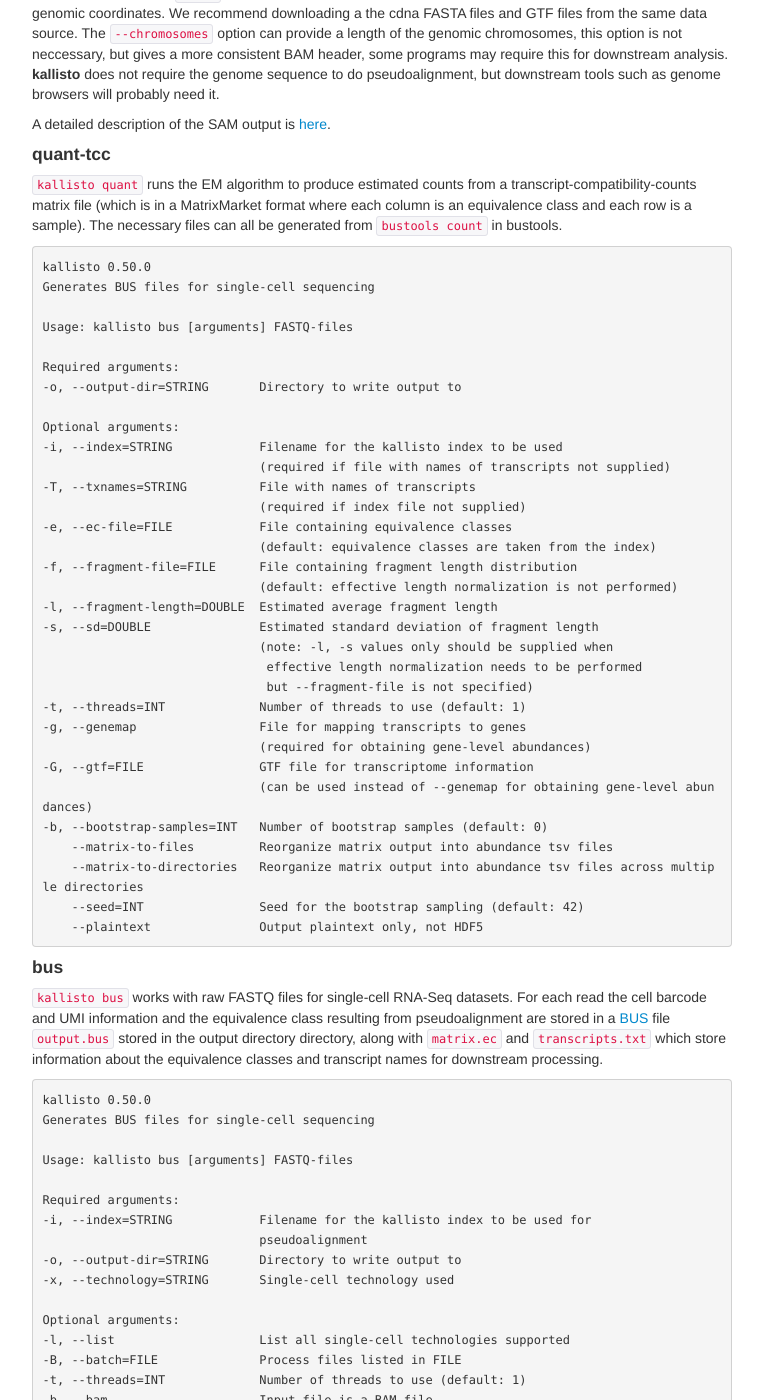
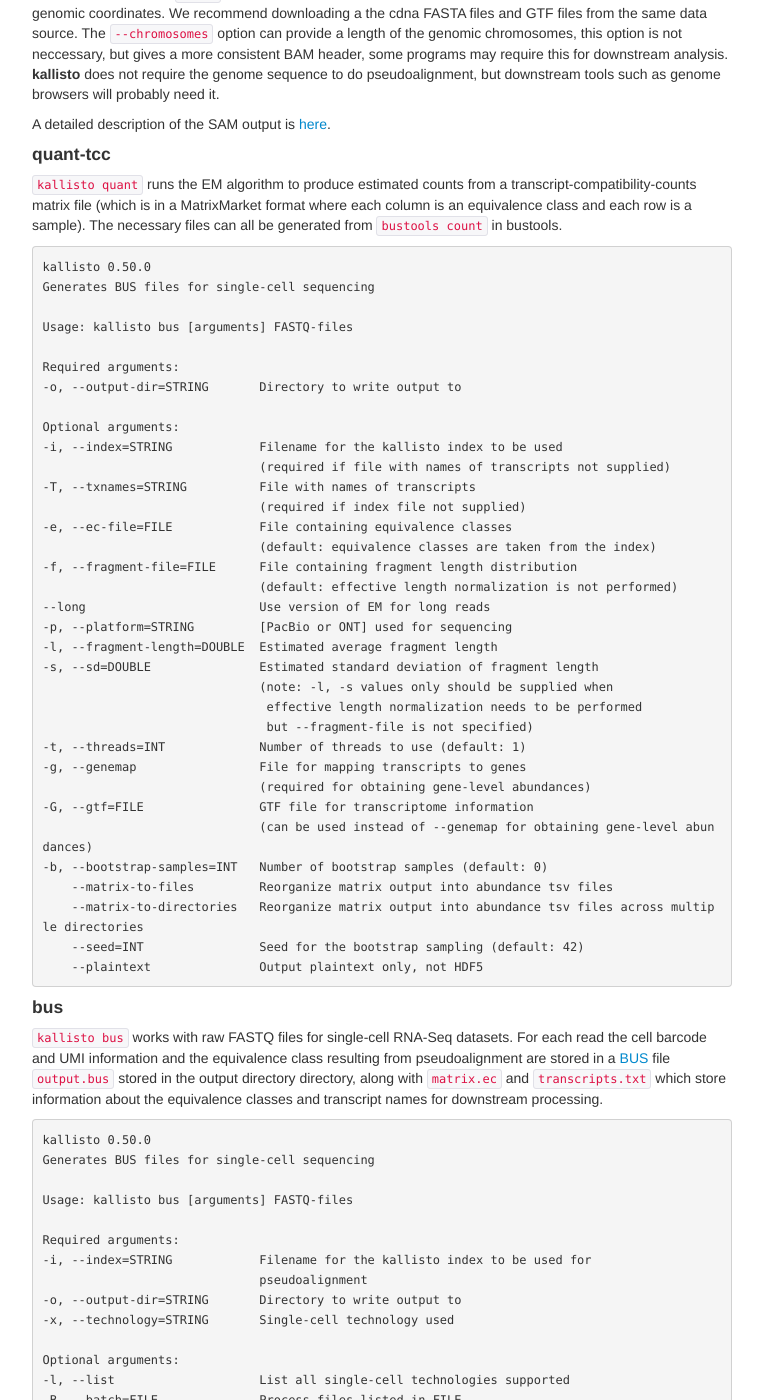
Before and after one commit to pachterlab/kallisto, a Jekyll site: the page built from manual.md, in a window 1280 px wide and 1400 px high, scrolled down 3244 px. Shown: the whole window, without its empty margins (258-1021 px from the left). Built offline with Jekyll 4.4.1, drawn with Linux system fonts in a browser that asks for light colours; some of the changed text lies outside the part shown.

Commit message:
add --long

```diff
--- a/manual.md
+++ b/manual.md
@@ -189,6 +189,8 @@ Optional arguments:
                               (default: equivalence classes are taken from the index)
 -f, --fragment-file=FILE      File containing fragment length distribution
                               (default: effective length normalization is not performed)
+--long                        Use version of EM for long reads
+-p, --platform=STRING         [PacBio or ONT] used for sequencing
 -l, --fragment-length=DOUBLE  Estimated average fragment length
 -s, --sd=DOUBLE               Estimated standard deviation of fragment length
                               (note: -l, -s values only should be supplied when
@@ -235,6 +237,7 @@ Optional arguments:
     --rf-stranded             Strand specific reads for UMI-tagged reads, first read reverse
     --unstranded              Treat all read as non-strand-specific
     --paired                  Treat reads as paired
+    --long                    Treat reads as long
     --aa                      Align to index generated from a FASTA-file containing amino acid sequences
     --inleaved                Specifies that input is an interleaved FASTQ file
     --batch-barcodes          Records both batch and extracted barcode in BUS file
```
